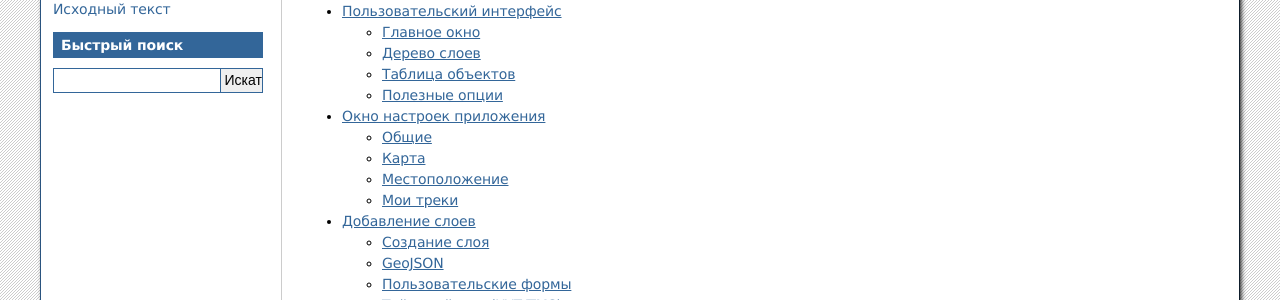
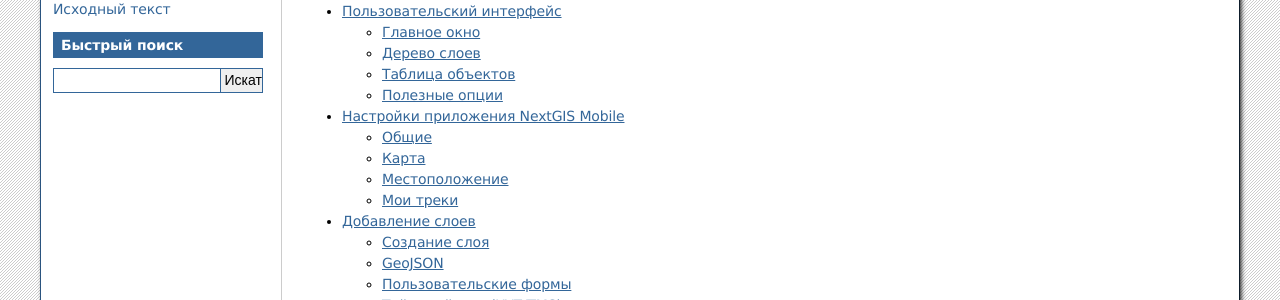
Before and after one commit to nextgis/docs_ngmobile, a Sphinx documentation site: the page built from source/index.rst, in a window 1280 px wide. Shown: the part 239-539 px from the top of the page. Built offline with Sphinx 7.4.7, drawn with Linux system fonts in a browser that asks for light colours; formulas are drawn with MathJax 3.

Commit message:
Update settings.rst
change title

```diff
--- a/source/settings.rst
+++ b/source/settings.rst
@@ -1,7 +1,7 @@
 .. _ngmobile_settings:
 
-Окно настроек приложения
-============================
+Настройки приложения NextGIS Mobile
+====================================
 
 В зависимости от размера экрана окно настроек может быть однопанельным и двупанельным.
 Внешний вид окна настроек представлен на :numref:`ngmobile_settings_pic` (однопанельный режим).
```
